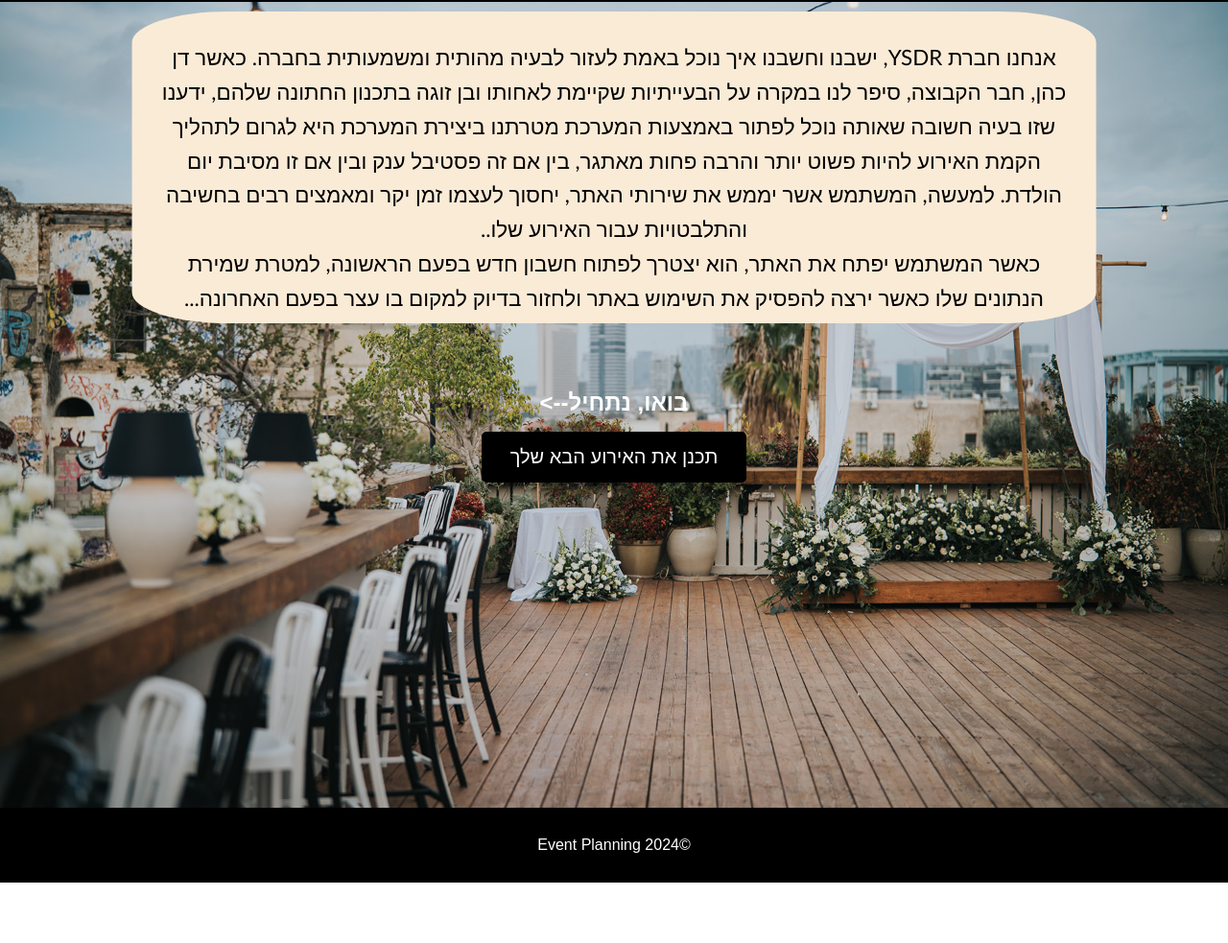
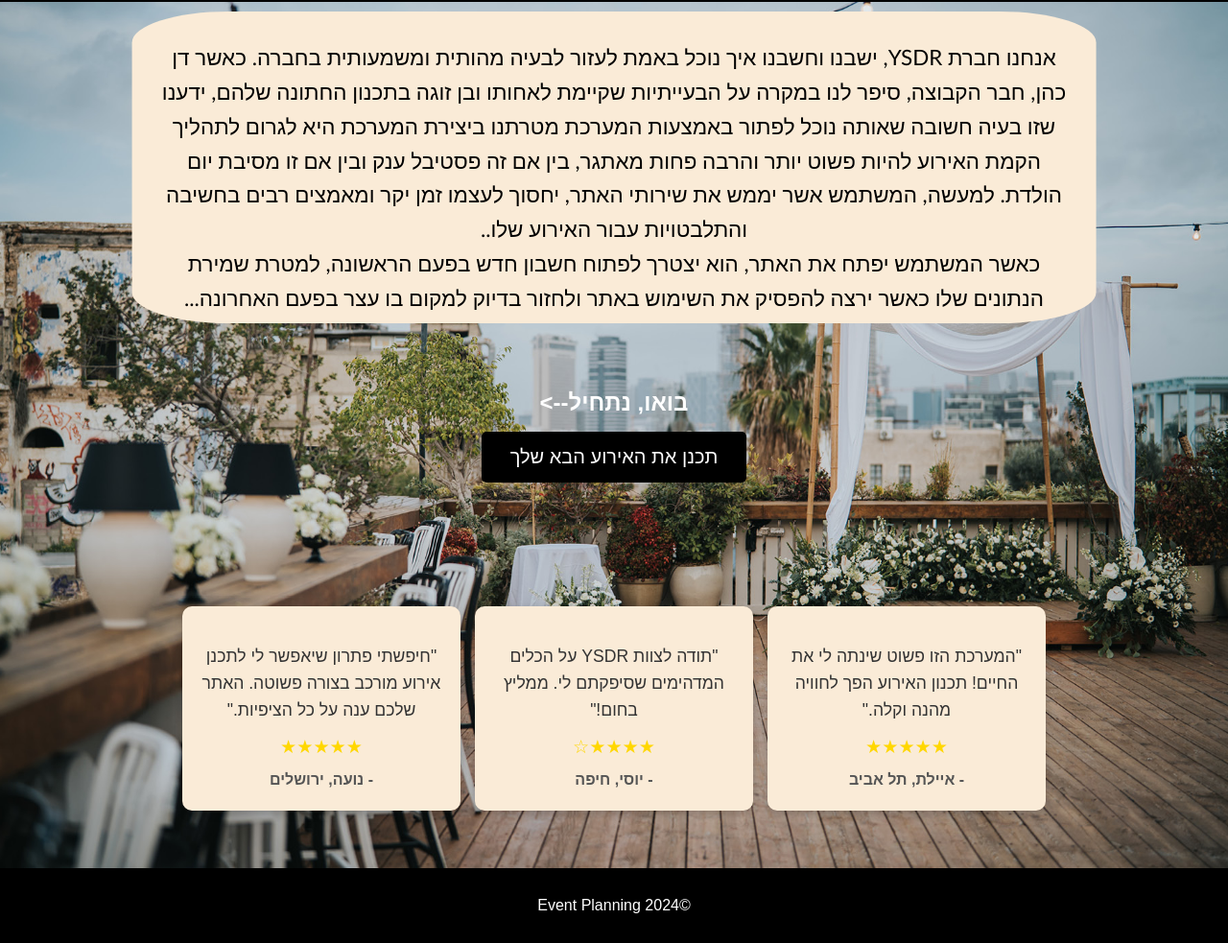
Before and after one commit to BS-FSE-2025/BS-FSE-2025-Team-17, a website: page Templates/HomePage.html in a window 1280 px wide. Shown: the part 68-1051 px from the top of the page at 96% size. Before the commit the page ends 988 px from the top, so only its background shows below. Drawn offline with Linux system fonts and the light colour scheme; no server answers.

Commit message:
דירוגים

```diff
--- a/Templates/HomePage.css
+++ b/Templates/HomePage.css
@@ -77,7 +77,7 @@ main {
     background-size: cover; /* מתאים את התמונה לשטח */
     background-position: center; /* ממקם את התמונה במרכז */
     background-repeat: no-repeat; /* מונע חזרה על התמונה */
-    height: 100vh; /* גובה של כל הדף */
+    min-height: 100vh; /* מאפשר תוכן בגובה משתנה */
 }
 
 .section {
@@ -129,3 +129,63 @@ footer {
     align-items: center;
     height: 100%;
 }
+
+/* אזור הביקורות */
+#reviews {
+    margin-top: -250; /* ערך שלילי שמעלה את האלמנט למעלה */
+    padding: 20px;
+    color: black; /* שינוי צבע הטקסט לשחור */
+    background-color: transparent; /* הסרת הרקע השחור */
+    border-radius: 0; /* ביטול הפינות המעוגלות */
+    width: 80%;
+    margin-left: auto;
+    margin-right: auto;
+    position: static; /* מיקום רגיל לפי סדר המסמך */
+    transform: none; /* ביטול תזוזות */
+    z-index: 1; /* אין צורך בערך גבוה */
+}
+
+
+#reviews h2 {
+    font-size: 2rem;
+    margin-bottom: 20px;
+}
+
+.reviews-container {
+    display: flex;
+    gap: 15px;
+    justify-content: center;
+    flex-wrap: wrap; /* מסדר את הביקורות בשורות */
+}
+
+.review-card {
+    background-color: antiquewhite; /* רקע לבן בלבד */
+    color: #333;
+    padding: 20px;
+    border-radius: 10px; /* שמירה על כרטיסים מעוגלים */
+    box-shadow: 0 4px 8px rgba(0, 0, 0, 0.2); /* אפקט קל */
+    width: 250px;
+    text-align: center;
+    transition: transform 0.3s, box-shadow 0.3s;
+}
+
+.review-card p {
+    font-size: 1.1rem;
+    margin-bottom: 10px;
+}
+
+.review-card .stars {
+    color: gold;
+    font-size: 1.2rem;
+    margin-bottom: 5px;
+}
+
+.review-card span {
+    font-weight: bold;
+    color: #555;
+}
+
+.review-card:hover {
+    transform: scale(1.05);
+    box-shadow: 0 6px 12px rgba(0, 0, 0, 0.3);
+}
--- a/Templates/HomePage.html
+++ b/Templates/HomePage.html
@@ -32,6 +32,25 @@
                 <button class="plan-event-button">תכנן את האירוע הבא שלך</button>
             </a>
         </section>
+        <section id="reviews" class="section">
+            <div class="reviews-container">
+                <div class="review-card">
+                    <p>"המערכת הזו פשוט שינתה לי את החיים! תכנון האירוע הפך לחוויה מהנה וקלה."</p>
+                    <div class="stars">★★★★★</div>
+                    <span>- איילת, תל אביב</span>
+                </div>
+                <div class="review-card">
+                    <p>"תודה לצוות YSDR על הכלים המדהימים שסיפקתם לי. ממליץ בחום!"</p>
+                    <div class="stars">★★★★☆</div>
+                    <span>- יוסי, חיפה</span>
+                </div>
+                <div class="review-card">
+                    <p>"חיפשתי פתרון שיאפשר לי לתכנן אירוע מורכב בצורה פשוטה. האתר שלכם ענה על כל הציפיות."</p>
+                    <div class="stars">★★★★★</div>
+                    <span>- נועה, ירושלים</span>
+                </div>
+            </div>
+        </section>
     </main>
     <footer>
         <p>&copy;Event Planning 2024</p>
```
Also changed, not shown: 1 other file.
